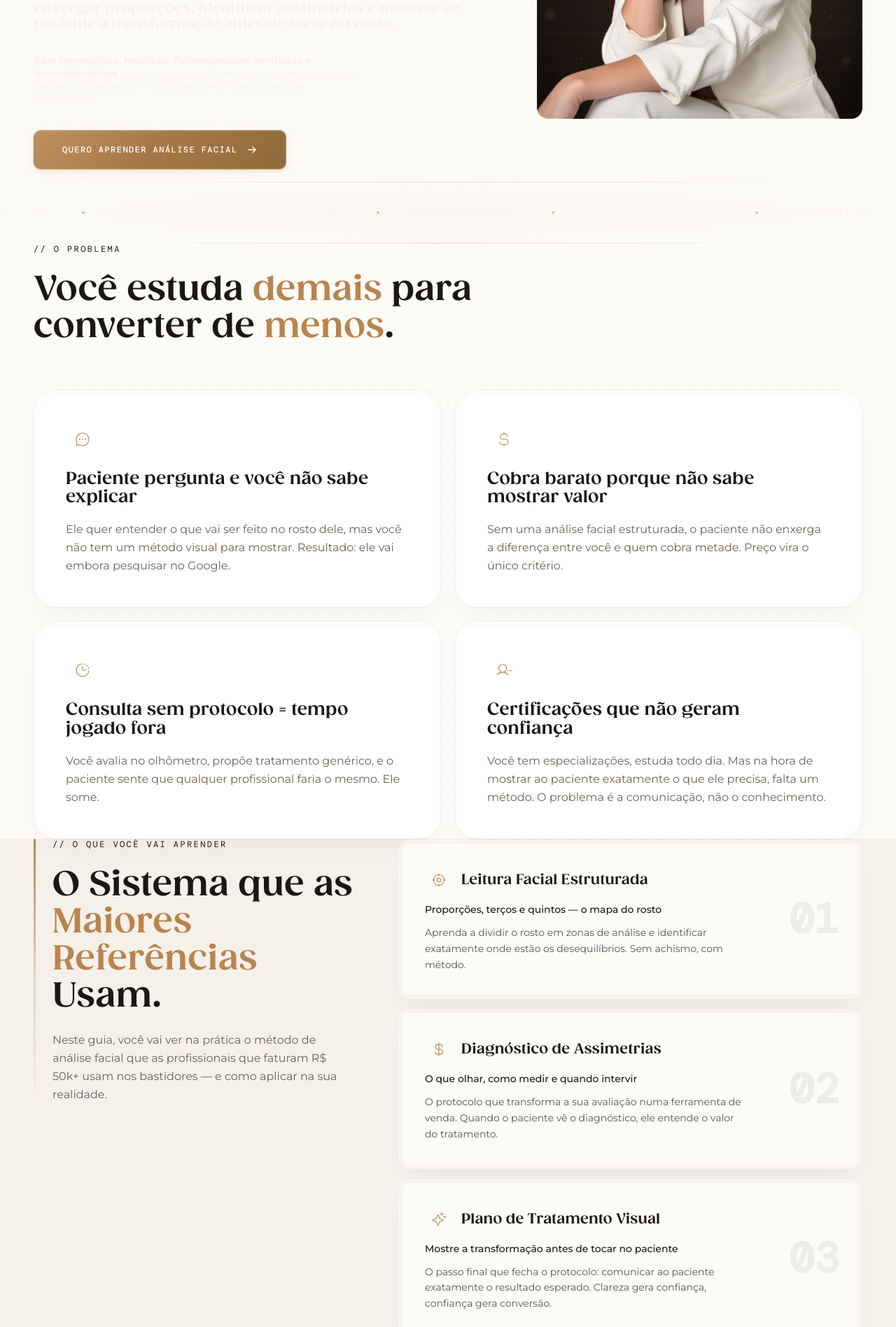
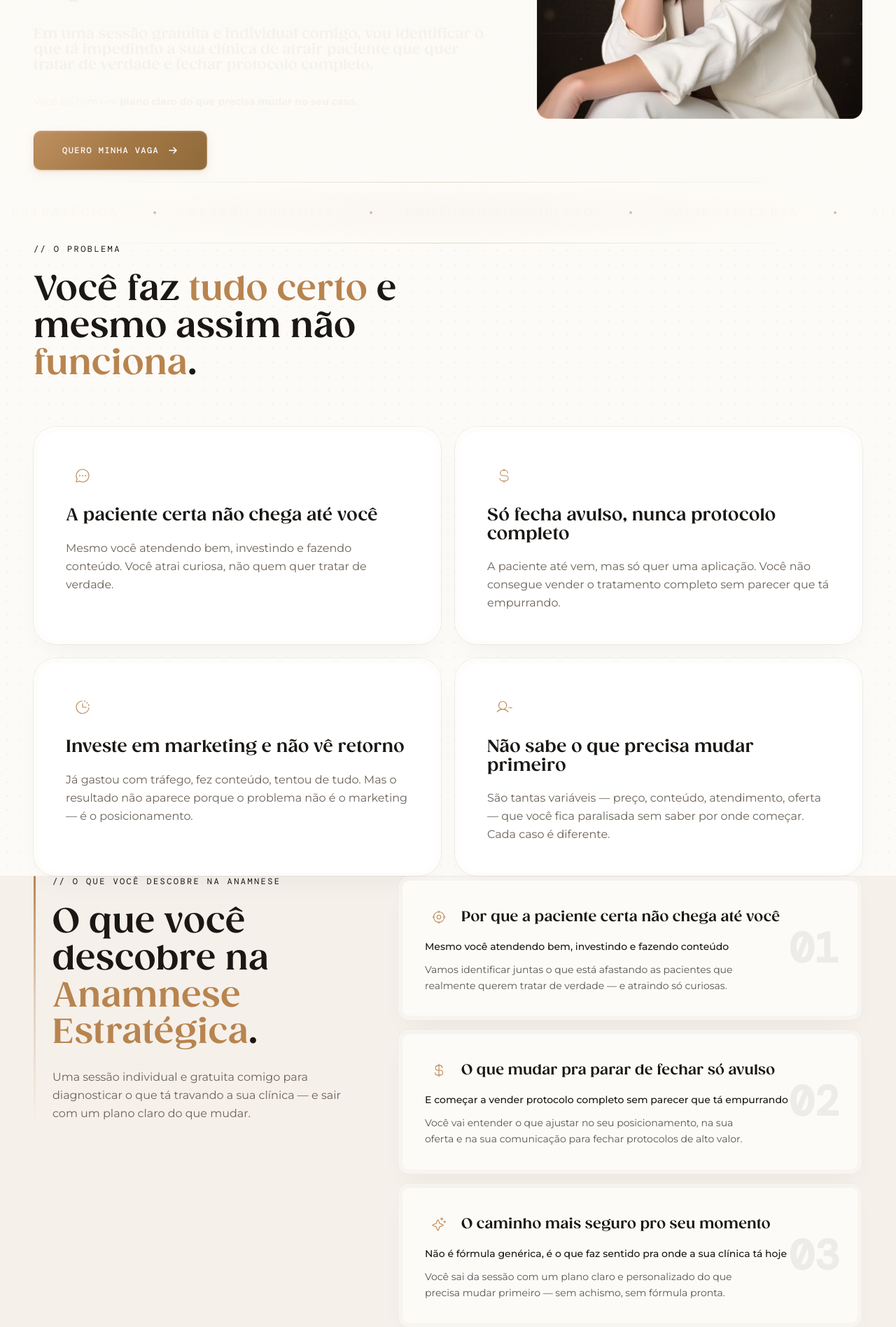
Before and after one commit to etheryscompany-sys/funil-harmonizacao-lp, a Next.js app: page / in a window 1280 px wide. Shown: the part 540-2437 px from the top of the page at 70% size. Built offline with nearby package versions, Linux system fonts and the light colour scheme.

Commit message:
Corrige toda a copy: LP é para Anamnese Estratégica, não guia
A LP agora leva para sessão de diagnóstico gratuita e individual.
Copy inspirada na anamnese-03 original. Todos os CTAs, headlines,
pain points, FAQs e seções atualizados para o conceito correto.

```diff
--- a/src/app/layout.tsx
+++ b/src/app/layout.tsx
@@ -8,13 +8,13 @@ export const metadata: Metadata = {
   other: {
     "facebook-domain-verification": "j8xlulyw4d75zcyukrxkozh13r4poe",
   },
-  title: "Análise Facial | Harmonização Orofacial — Kathyele Joana",
+  title: "Anamnese Estratégica | Kathyele Joana — Harmonização Orofacial",
   description:
-    "Descubra o método de análise facial que biomédicas, médicas e fisioterapeutas usam para dominar harmonização e fechar protocolos de R$ 5.000+.",
+    "Sessão gratuita e individual para identificar o que está impedindo sua clínica de atrair a paciente certa e fechar protocolo completo.",
   openGraph: {
-    title: "Análise Facial | Harmonização Orofacial — Kathyele Joana",
+    title: "Anamnese Estratégica | Kathyele Joana — Harmonização Orofacial",
     description:
-      "O método estruturado para analisar rostos, identificar assimetrias e fechar protocolos de harmonização facial com confiança.",
+      "Sessão gratuita e individual para identificar o que está impedindo sua clínica de atrair a paciente certa e fechar protocolo completo.",
     type: "website",
   },
 };
--- a/src/components/FAQSection.tsx
+++ b/src/components/FAQSection.tsx
@@ -7,29 +7,29 @@ import ScrollReveal from "@/components/ui/ScrollReveal";
 
 const faqs = [
   {
-    question: "O guia é realmente gratuito?",
+    question: "A sessão é realmente gratuita?",
     answer:
-      "Sim, 100% gratuito. Basta preencher o formulário e você recebe acesso imediato ao guia completo de análise facial. Sem cartão, sem compromisso.",
+      "Sim, 100% gratuita e sem compromisso. É uma sessão individual comigo onde eu analiso o cenário da sua clínica e te mostro o que precisa mudar.",
   },
   {
-    question: "Isso funciona para quem está começando na estética?",
+    question: "Funciona para quem está começando?",
     answer:
-      "Sim. O método foi estruturado do zero, então serve tanto para quem está começando quanto para quem já atende mas quer ter mais precisão e confiança na análise facial.",
+      "Sim. A anamnese é personalizada para o seu momento. Seja você iniciante estruturando a clínica ou experiente querendo escalar, o diagnóstico se adapta ao seu caso.",
   },
   {
-    question: "Vou aprender algo prático ou é só teoria?",
+    question: "É consultoria ou vão tentar me vender algo?",
     answer:
-      "O guia é focado em aplicação prática. Você recebe o passo a passo para analisar proporções, identificar assimetrias e montar o plano de tratamento visual do paciente.",
+      "É uma sessão de diagnóstico real. Você sai com clareza do que precisa mudar, independente de qualquer coisa. Se fizer sentido para os dois lados, posso te mostrar como posso ajudar mais.",
   },
   {
-    question: "Serve para qual área da saúde?",
+    question: "Para quem é a Anamnese Estratégica?",
     answer:
-      "O método é aplicável para biomédicas, médicas, enfermeiras, fisioterapeutas, dentistas e qualquer profissional que trabalhe com harmonização orofacial ou estética facial.",
+      "Para biomédicas, médicas, enfermeiras, fisioterapeutas, dentistas e profissionais de harmonização orofacial que atendem bem mas não conseguem atrair a paciente certa ou fechar protocolo completo.",
   },
   {
-    question: "Como recebo o guia depois de preencher?",
+    question: "Como funciona depois que eu preencho?",
     answer:
-      "Após preencher o formulário, você recebe acesso imediato. O material é 100% online e pode ser acessado de qualquer dispositivo, a qualquer momento.",
+      "Depois de preencher o formulário, minha equipe entra em contato para agendar a sessão no melhor horário para você. As vagas são limitadas por semana.",
   },
 ];
 
--- a/src/components/HeroSection.tsx
+++ b/src/components/HeroSection.tsx
@@ -100,13 +100,13 @@ export default function HeroSection() {
             {/* Top bar — hidden on mobile */}
             <motion.div variants={fadeUp} className="hidden sm:flex flex-row items-center gap-3">
               <span className="badge-mono-hero inline-block">
-                GUIA GRATUITO
+                ANÁLISE GRATUITA
               </span>
               <span
                 className="font-mono text-[0.6875rem] tracking-[0.12em] uppercase"
                 style={{ color: "rgba(245, 240, 235, 0.5)" }}
               >
-                Método Validado | Passo a Passo
+                Sessão Individual | Gratuita
               </span>
             </motion.div>
 
@@ -116,7 +116,7 @@ export default function HeroSection() {
               style={{ color: "var(--color-accent-light)", opacity: 0.6 }}
               variants={fadeUp}
             >
-              Harmonização Orofacial
+              Anamnese Estratégica
             </motion.p>
 
             {/* Headline — empathy-driven */}
@@ -124,9 +124,9 @@ export default function HeroSection() {
               className="text-[1.5rem] sm:text-4xl md:text-5xl lg:text-[3.5rem] font-bold leading-[1.1] tracking-normal"
               variants={fadeUp}
             >
-              Se você é boa na técnica, mas ainda não fecha protocolos de{" "}
-              <span style={{ color: "var(--color-accent-light)" }}>R$ 5.000+</span>{" "}
-              com confiança, o problema está na análise facial.
+              Se você é boa na técnica, investe em marketing, faz conteúdo{" "}
+              <span style={{ color: "rgba(245, 240, 235, 0.6)" }}>mas ainda assim a paciente certa não vem,</span>{" "}
+              <span style={{ color: "var(--color-accent-light)" }}>essa análise é pra você.</span>
             </motion.h1>
 
             {/* Subtitle — promise */}
@@ -135,7 +135,7 @@ export default function HeroSection() {
               style={{ color: "rgba(245, 240, 235, 0.85)" }}
               variants={fadeUp}
             >
-              Descubra o método estruturado que doutoras usam para enxergar proporções, identificar assimetrias e mostrar ao paciente a transformação antes de tocar no rosto.
+              Em uma sessão gratuita e individual comigo, vou identificar o que tá impedindo a sua clínica de atrair paciente que quer tratar de verdade e fechar protocolo completo.
             </motion.h2>
 
             {/* Exclusive tag */}
@@ -144,8 +144,8 @@ export default function HeroSection() {
               style={{ color: "rgba(245, 240, 235, 0.6)" }}
               variants={fadeUp}
             >
-              <strong style={{ color: "rgba(245, 240, 235, 0.85)" }}>Para biomédicas, médicas, fisioterapeutas, dentistas e dermatologistas</strong>{" "}
-              que investem em técnica e conteúdo, mas ainda perdem pacientes por não saber comunicar o plano de tratamento.
+              Você sai com um{" "}
+              <strong style={{ color: "rgba(245, 240, 235, 0.85)" }}>plano claro do que precisa mudar no seu caso.</strong>
             </motion.p>
 
             {/* CTA */}
@@ -159,7 +159,7 @@ export default function HeroSection() {
                 rel="noopener noreferrer"
                 className="btn-primary w-full sm:w-auto"
               >
-                QUERO APRENDER ANÁLISE FACIAL
+                QUERO MINHA VAGA
                 <svg width="16" height="16" viewBox="0 0 16 16" fill="none" className="shrink-0">
                   <path d="M3 8H13M13 8L9 4M13 8L9 12" stroke="currentColor" strokeWidth="1.5" strokeLinecap="round" strokeLinejoin="round" />
                 </svg>
--- a/src/components/MarqueeStrip.tsx
+++ b/src/components/MarqueeStrip.tsx
@@ -1,12 +1,12 @@
 "use client";
 
 const items = [
-  "ANÁLISE FACIAL",
-  "HARMONIZAÇÃO OROFACIAL",
+  "ANAMNESE ESTRATÉGICA",
+  "SESSÃO GRATUITA",
+  "PROTOCOLO COMPLETO",
+  "PACIENTE CERTA",
   "ALTO TICKET",
-  "HOF & ESTÉTICA",
-  "PROTOCOLO ESTRUTURADO",
-  "MÉTODO VALIDADO",
+  "CLÍNICA POSICIONADA",
 ];
 
 export default function MarqueeStrip() {
--- a/src/components/MasterclassInfoSection.tsx
+++ b/src/components/MasterclassInfoSection.tsx
@@ -53,7 +53,7 @@ export default function MasterclassInfoSection() {
             color: "rgba(245, 240, 235, 0.015)",
           }}
         >
-          ANÁLISE FACIAL
+          ANAMNESE
         </span>
       </div>
 
@@ -91,7 +91,7 @@ export default function MasterclassInfoSection() {
               style={{ color: "rgba(212, 169, 110, 0.45)" }}
               variants={fadeUp}
             >
-              Guia completo
+              Sessão individual
             </motion.span>
 
             {/* Headline */}
@@ -100,12 +100,12 @@ export default function MasterclassInfoSection() {
               style={{ fontFamily: "var(--font-display)" }}
               variants={fadeUp}
             >
-              Método de{" "}
+              Anamnese{" "}
               <span style={{ color: "var(--color-accent-light)" }}>
-                Análise Facial
+                Estratégica
               </span>
               <br />
-              Passo a Passo
+              Gratuita e Individual
             </motion.h2>
 
             {/* Divider */}
@@ -127,7 +127,7 @@ export default function MasterclassInfoSection() {
                 className="font-mono text-xs tracking-[0.15em] uppercase"
                 style={{ color: "rgba(245, 240, 235, 0.7)" }}
               >
-                Acesso imediato
+                Sessão 1:1 comigo
               </span>
               <span
                 className="hidden sm:block w-1 h-1 rounded-full"
@@ -137,7 +137,7 @@ export default function MasterclassInfoSection() {
                 className="font-mono text-xs tracking-[0.15em] uppercase"
                 style={{ color: "rgba(245, 240, 235, 0.7)" }}
               >
-                100% online e gratuito
+                100% gratuita
               </span>
             </motion.div>
 
@@ -147,7 +147,7 @@ export default function MasterclassInfoSection() {
               style={{ color: "rgba(245, 240, 235, 0.65)" }}
               variants={fadeUp}
             >
-              Preencha o formulário e receba o guia completo
+              Preencha o formulário e agende sua sessão de diagnóstico
             </motion.p>
 
             {/* CTA */}
@@ -158,7 +158,7 @@ export default function MasterclassInfoSection() {
                 rel="noopener noreferrer"
                 className="btn-primary inline-flex"
               >
-                QUERO O GUIA GRATUITO
+                QUERO MINHA ANAMNESE
                 <svg
                   width="16"
                   height="16"
--- a/src/components/PainPointsSection.tsx
+++ b/src/components/PainPointsSection.tsx
@@ -11,27 +11,27 @@ import {
 const painPoints = [
   {
     icon: ChatCircleDots,
-    title: "Paciente pergunta e você não sabe explicar",
+    title: "A paciente certa não chega até você",
     description:
-      "Ele quer entender o que vai ser feito no rosto dele, mas você não tem um método visual para mostrar. Resultado: ele vai embora pesquisar no Google.",
+      "Mesmo você atendendo bem, investindo e fazendo conteúdo. Você atrai curiosa, não quem quer tratar de verdade.",
   },
   {
     icon: CurrencyDollarSimple,
-    title: "Cobra barato porque não sabe mostrar valor",
+    title: "Só fecha avulso, nunca protocolo completo",
     description:
-      "Sem uma análise facial estruturada, o paciente não enxerga a diferença entre você e quem cobra metade. Preço vira o único critério.",
+      "A paciente até vem, mas só quer uma aplicação. Você não consegue vender o tratamento completo sem parecer que tá empurrando.",
   },
   {
     icon: ClockCountdown,
-    title: "Consulta sem protocolo = tempo jogado fora",
+    title: "Investe em marketing e não vê retorno",
     description:
-      "Você avalia no olhômetro, propõe tratamento genérico, e o paciente sente que qualquer profissional faria o mesmo. Ele some.",
+      "Já gastou com tráfego, fez conteúdo, tentou de tudo. Mas o resultado não aparece porque o problema não é o marketing — é o posicionamento.",
   },
   {
     icon: UserMinus,
-    title: "Certificações que não geram confiança",
+    title: "Não sabe o que precisa mudar primeiro",
     description:
-      "Você tem especializações, estuda todo dia. Mas na hora de mostrar ao paciente exatamente o que ele precisa, falta um método. O problema é a comunicação, não o conhecimento.",
+      "São tantas variáveis — preço, conteúdo, atendimento, oferta — que você fica paralisada sem saber por onde começar. Cada caso é diferente.",
   },
 ];
 
@@ -61,10 +61,10 @@ export default function PainPointsSection() {
             className="text-[1.875rem] sm:text-4xl md:text-5xl font-semibold tracking-normal leading-[1.1] max-w-[20ch] mb-10 md:mb-16 text-center lg:text-left mx-auto lg:mx-0"
             style={{ fontFamily: "var(--font-display)" }}
           >
-            Você estuda{" "}
-            <span style={{ color: "var(--color-accent)" }}>demais</span> para
-            converter de{" "}
-            <span style={{ color: "var(--color-accent)" }}>menos</span>.
+            Você faz{" "}
+            <span style={{ color: "var(--color-accent)" }}>tudo certo</span> e
+            mesmo assim não{" "}
+            <span style={{ color: "var(--color-accent)" }}>funciona</span>.
           </h2>
         </ScrollReveal>
 
--- a/src/components/Preloader.tsx
+++ b/src/components/Preloader.tsx
@@ -37,7 +37,7 @@ export default function Preloader() {
               initial={{ opacity: 0, y: 8 }}
               animate={{ opacity: 1, y: 0, transition: { delay: 0.1, duration: 0.6, ease: [0.16, 1, 0.3, 1] } }}
             >
-              ANÁLISE FACIAL
+              ANAMNESE ESTRATÉGICA
             </motion.p>
             <motion.h1
               style={{
@@ -51,7 +51,7 @@ export default function Preloader() {
               initial={{ opacity: 0, y: 14 }}
               animate={{ opacity: 1, y: 0, transition: { delay: 0.2, duration: 0.7, ease: [0.16, 1, 0.3, 1] } }}
             >
-              HARMONIZAÇÃO OROFACIAL
+              KATHYELE JOANA
             </motion.h1>
             <motion.div
               className="h-px rounded-full"
--- a/src/components/PricingSection.tsx
+++ b/src/components/PricingSection.tsx
@@ -11,12 +11,12 @@ const ARROW_SVG = (
 );
 
 const benefits = [
-  "Método completo de análise facial estruturada",
-  "Protocolo de leitura de proporções e terços",
-  "Diagnóstico de assimetrias passo a passo",
-  "Como comunicar o plano de tratamento ao paciente",
-  "Aplicável em qualquer especialidade da estética",
-  "Acesso imediato e 100% gratuito",
+  "Sessão individual e personalizada com Kathyele",
+  "Diagnóstico do que tá travando a sua clínica",
+  "Clareza sobre por que a paciente certa não vem",
+  "Plano claro do que mudar no seu caso específico",
+  "Sem fórmula genérica — cada clínica é diferente",
+  "100% gratuita e sem compromisso",
 ];
 
 const stagger = {
@@ -64,7 +64,7 @@ export default function PricingSection() {
             className="font-mono text-xs tracking-[0.2em] uppercase block mb-6 text-center lg:text-left"
             style={{ color: "var(--color-text-muted)" }}
           >
-            // O que você recebe
+            // Sua sessão
           </span>
         </ScrollReveal>
 
@@ -73,8 +73,8 @@ export default function PricingSection() {
             className="text-[1.875rem] sm:text-4xl md:text-5xl font-semibold leading-[1.1] max-w-[22ch] mb-3 text-center lg:text-left mx-auto lg:mx-0"
             style={{ fontFamily: "var(--font-display)" }}
           >
-            Comece{" "}
-            <span style={{ color: "var(--color-accent)" }}>agora</span>, de graça.
+            Uma decisão muda{" "}
+            <span style={{ color: "var(--color-accent)" }}>tudo</span>.
           </h2>
         </ScrollReveal>
 
@@ -83,7 +83,7 @@ export default function PricingSection() {
             className="text-sm italic mb-14 max-w-[50ch] text-center lg:text-left mx-auto lg:mx-0"
             style={{ color: "var(--color-text-secondary)" }}
           >
-            Preencha o formulário e receba acesso imediato ao guia completo de análise facial.
+            Preencha o formulário e agende sua anamnese estratégica gratuita.
           </p>
         </ScrollReveal>
 
@@ -124,13 +124,13 @@ export default function PricingSection() {
                   className="text-2xl md:text-3xl font-bold uppercase tracking-wide"
                   style={{ fontFamily: "var(--font-display)" }}
                 >
-                  Guia de Análise Facial
+                  Anamnese Estratégica
                 </h3>
                 <p
                   className="text-sm mt-1"
                   style={{ color: "var(--color-text-secondary)" }}
                 >
-                  Método estruturado por Kathyele Joana
+                  Sessão individual com Kathyele Joana
                 </p>
               </div>
 
@@ -181,7 +181,7 @@ export default function PricingSection() {
                     className="text-sm mt-2"
                     style={{ color: "var(--color-text-secondary)" }}
                   >
-                    Sem cartão, sem compromisso
+                    Vagas limitadas por semana
                   </p>
                 </div>
 
@@ -191,7 +191,7 @@ export default function PricingSection() {
                   rel="noopener noreferrer"
                   className="btn-primary w-full justify-center"
                 >
-                  QUERO RECEBER O GUIA
+                  VERIFICAR DISPONIBILIDADE
                   {ARROW_SVG}
                 </a>
               </div>
--- a/src/components/PromiseSection.tsx
+++ b/src/components/PromiseSection.tsx
@@ -7,26 +7,26 @@ const steps = [
   {
     icon: Crosshair,
     number: "01",
-    title: "Leitura Facial Estruturada",
-    subtitle: "Proporções, terços e quintos — o mapa do rosto",
+    title: "Por que a paciente certa não chega até você",
+    subtitle: "Mesmo você atendendo bem, investindo e fazendo conteúdo",
     description:
-      "Aprenda a dividir o rosto em zonas de análise e identificar exatamente onde estão os desequilíbrios. Sem achismo, com método.",
+      "Vamos identificar juntas o que está afastando as pacientes que realmente querem tratar de verdade — e atraindo só curiosas.",
   },
   {
     icon: CurrencyDollar,
     number: "02",
-    title: "Diagnóstico de Assimetrias",
-    subtitle: "O que olhar, como medir e quando intervir",
+    title: "O que mudar pra parar de fechar só avulso",
+    subtitle: "E começar a vender protocolo completo sem parecer que tá empurrando",
     description:
-      "O protocolo que transforma a sua avaliação numa ferramenta de venda. Quando o paciente vê o diagnóstico, ele entende o valor do tratamento.",
+      "Você vai entender o que ajustar no seu posicionamento, na sua oferta e na sua comunicação para fechar protocolos de alto valor.",
   },
   {
     icon: Sparkle,
     number: "03",
-    title: "Plano de Tratamento Visual",
-    subtitle: "Mostre a transformação antes de tocar no paciente",
+    title: "O caminho mais seguro pro seu momento",
+    subtitle: "Não é fórmula genérica, é o que faz sentido pra onde a sua clínica tá hoje",
     description:
-      "O passo final que fecha o protocolo: comunicar ao paciente exatamente o resultado esperado. Clareza gera confiança, confiança gera conversão.",
+      "Você sai da sessão com um plano claro e personalizado do que precisa mudar primeiro — sem achismo, sem fórmula pronta.",
   },
 ];
 
@@ -59,7 +59,7 @@ export default function PromiseSection() {
                   className="font-mono text-xs tracking-[0.2em] uppercase block mb-6 text-center lg:text-left"
                   style={{ color: "var(--color-text-muted)" }}
                 >
-                  // O que você vai aprender
+                  // O que você descobre na Anamnese
                 </span>
               </ScrollReveal>
               <ScrollReveal delay={100}>
@@ -67,11 +67,10 @@ export default function PromiseSection() {
                   className="text-[1.875rem] sm:text-4xl md:text-5xl font-semibold tracking-normal leading-[1.1] mb-6 text-center lg:text-left"
                   style={{ fontFamily: "var(--font-display)" }}
                 >
-                  O Sistema que as{" "}
+                  O que você descobre na{" "}
                   <span style={{ color: "var(--color-accent)" }}>
-                    Maiores Referências
-                  </span>{" "}
-                  Usam.
+                    Anamnese Estratégica
+                  </span>.
                 </h2>
               </ScrollReveal>
               <ScrollReveal delay={200}>
@@ -79,7 +78,7 @@ export default function PromiseSection() {
                   className="text-base leading-relaxed max-w-[45ch] text-center lg:text-left mx-auto lg:mx-0"
                   style={{ color: "var(--color-text-secondary)" }}
                 >
-                  Neste guia, você vai ver na prática o método de análise facial que as profissionais que faturam R$ 50k+ usam nos bastidores — e como aplicar na sua realidade.
+                  Uma sessão individual e gratuita comigo para diagnosticar o que tá travando a sua clínica — e sair com um plano claro do que mudar.
                 </p>
               </ScrollReveal>
             </div>
--- a/src/components/StickyUrgencyBar.tsx
+++ b/src/components/StickyUrgencyBar.tsx
@@ -50,13 +50,13 @@ export default function StickyUrgencyBar() {
                     color: "rgba(245, 240, 235, 0.5)",
                   }}
                 >
-                  Guia gratuito de análise facial
+                  Vagas limitadas por semana
                 </p>
                 <span
                   className="text-xs sm:text-sm font-semibold shrink-0"
                   style={{ color: "var(--color-accent-light)" }}
                 >
-                  R$ 0
+                  GRATUITA
                 </span>
               </div>
 
@@ -82,7 +82,7 @@ export default function StickyUrgencyBar() {
                   e.currentTarget.style.boxShadow = "0 2px 8px rgba(184, 132, 79, 0.25), inset 0 1px 0 rgba(255,255,255,0.12)";
                 }}
               >
-                QUERO O GUIA
+                QUERO MINHA VAGA
               </a>
             </div>
           </div>
```
Also changed, not shown: src/components/SpeakerSection.tsx (+11 -12 lines).
